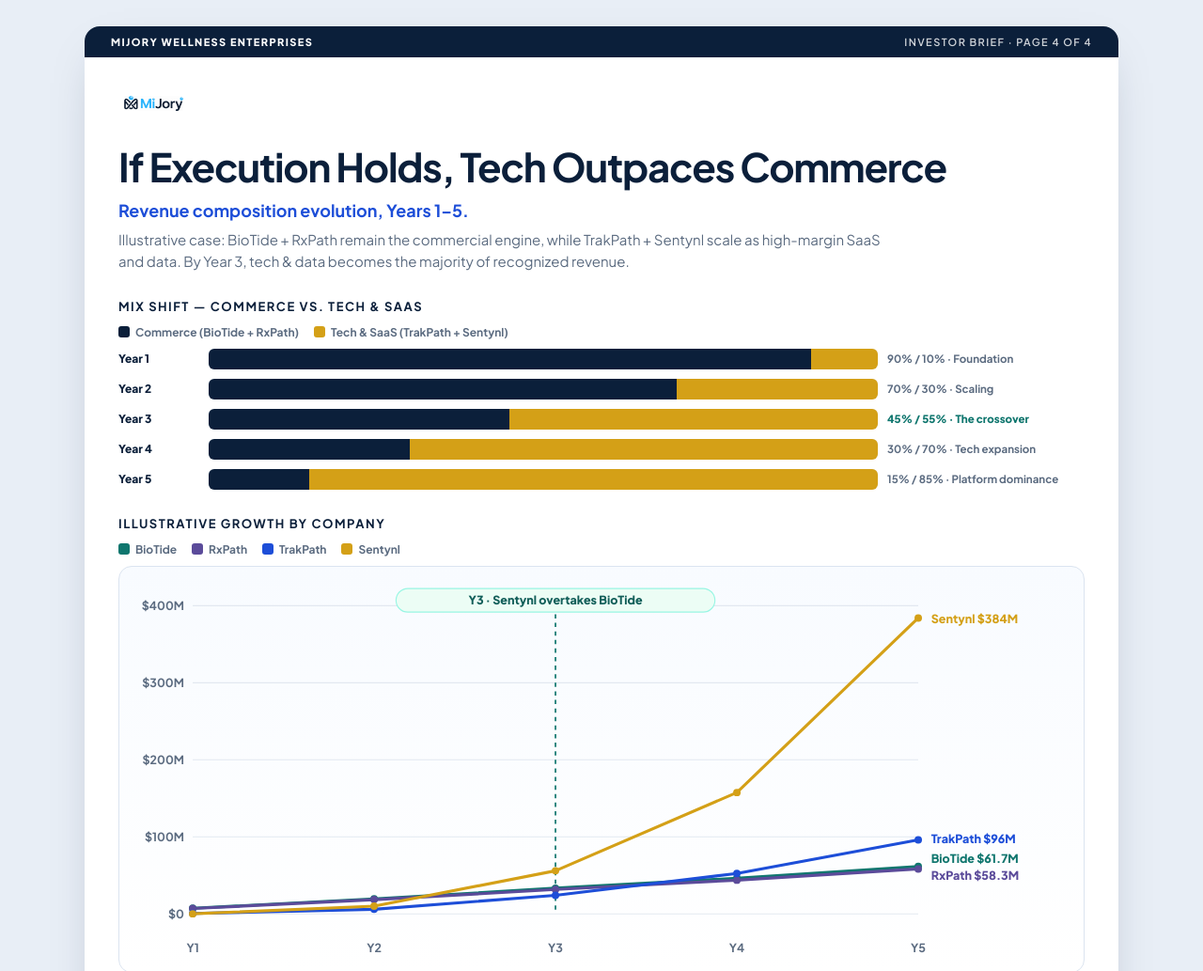
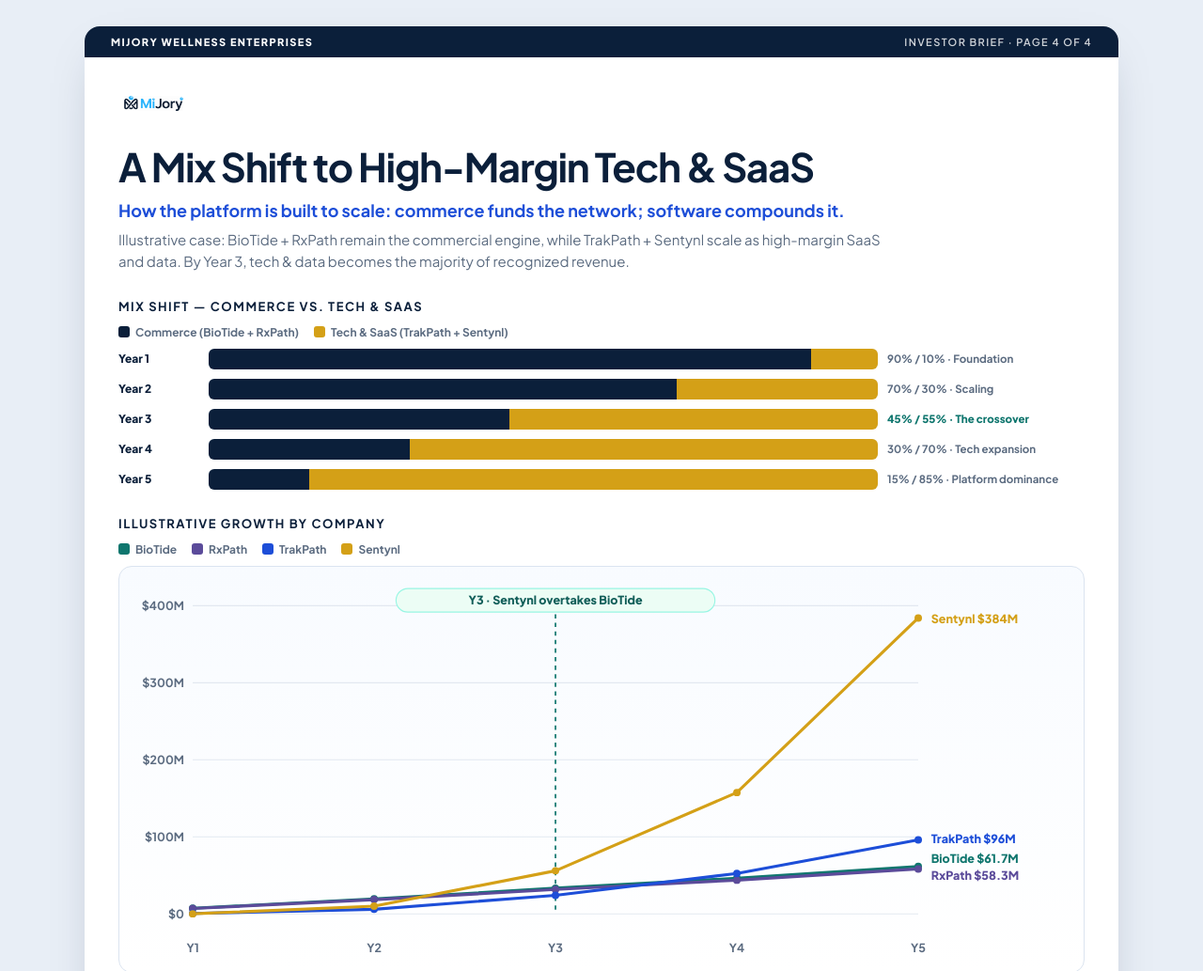
Before and after one commit to Sentynl-io/mijory-deck, a website: page brief/4.html in a window 1280 px wide. Shown: the top 1033 px of the page at 94% size. Drawn offline with Linux system fonts and the light colour scheme.

Commit message:
make more professional

```diff
--- a/brief/4.html
+++ b/brief/4.html
@@ -18,8 +18,8 @@
     </div>
     <div class="pad">
         <div class="brand"><img src="../MiJory Logo.jpg" alt="MiJory"></div>
-        <h1>If Execution Holds, Tech Outpaces Commerce</h1>
-        <p class="lede">Revenue composition evolution, Years 1–5.</p>
+        <h1>A Mix Shift to High-Margin Tech &amp; SaaS</h1>
+        <p class="lede">How the platform is built to scale: commerce funds the network; software compounds it.</p>
         <p class="sub">Illustrative case: BioTide + RxPath remain the commercial engine, while TrakPath + Sentynl scale as high-margin SaaS and data. By Year 3, tech &amp; data becomes the majority of recognized revenue.</p>
 
         <h2>Mix shift — commerce vs. tech &amp; SaaS</h2>
```
